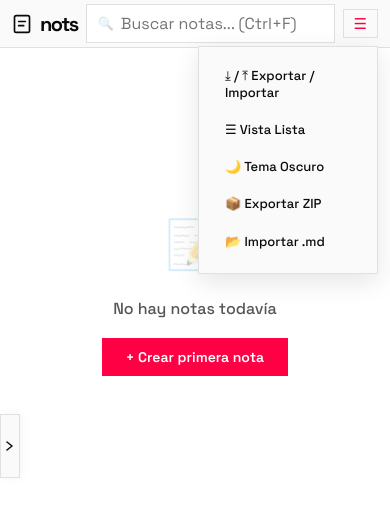
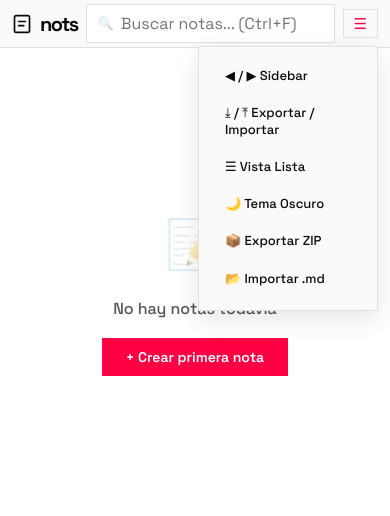
Before and after one commit to edgardo001/nots, a React (Vite) app in the folder src/frontend/: page / in a window 390 px wide. Both pictures are taken after a click on the button "Menú". Shown: the top 516 px of the page. Built offline with nearby package versions, Linux system fonts and the light colour scheme.

Commit message:
fix: hide floating sidebar tab on mobile, add sidebar toggle to hamburger menu

```diff
--- a/src/frontend/src/App.tsx
+++ b/src/frontend/src/App.tsx
@@ -70,8 +70,8 @@ export default function App() {
           <Sidebar />
         </div>
 
-        {/* Pestaña flotante fuera del sidebar para que sea visible cuando está oculto */}
-        <button
+        {/* Pestaña flotante — oculta en móvil, el toggle está en el menú hamburguesa */}
+        {!isMobile && <button
           onClick={toggleSidebar}
           aria-label={sidebarOpen ? 'Esconder barra lateral' : 'Mostrar barra lateral'}
           aria-expanded={sidebarOpen}
@@ -110,7 +110,7 @@ export default function App() {
             style={{ transform: sidebarOpen ? 'rotate(180deg)' : 'none', transition: 'transform 0.2s' }}>
             <path d="M2 1L7 5L2 9" stroke="currentColor" strokeWidth="1.5" strokeLinecap="round" strokeLinejoin="round"/>
           </svg>
-        </button>
+        </button>}
 
         {/* Contenedor principal con padding dinámico para evitar solapamiento de notas */}
         <main style={{
--- a/src/frontend/src/components/layout/Header.tsx
+++ b/src/frontend/src/components/layout/Header.tsx
@@ -31,6 +31,7 @@ export default function Header({ isMobile }: HeaderProps) {
   const addNote = useNotesStore(s => s.addNote)
   const theme = useUIStore(s => s.theme)
   const setTheme = useUIStore(s => s.setTheme)
+  const toggleSidebar = useUIStore(s => s.toggleSidebar)
   const [importOpen, setImportOpen] = useState(false)
   const importRef = useRef<HTMLDivElement>(null)
   const [menuOpen, setMenuOpen] = useState(false)
@@ -153,6 +154,17 @@ export default function Header({ isMobile }: HeaderProps) {
               padding: '12px', zIndex: 30, display: 'flex', flexDirection: 'column', gap: 4,
               minWidth: 180,
             }}>
+              <button
+                onClick={() => { toggleSidebar(); setMenuOpen(false) }}
+                style={{
+                  padding: '8px 14px', borderRadius: 0, border: 'none',
+                  background: 'transparent', color: 'var(--text)',
+                  cursor: 'pointer', fontSize: 13, fontWeight: 500,
+                  textAlign: 'left', transition: 'all 0.1s',
+                }}
+              >
+                ◀ / ▶ Sidebar
+              </button>
               <button
                 onClick={() => { setImportOpen(!importOpen); setMenuOpen(false) }}
                 aria-label="Exportar o importar notas"
```
